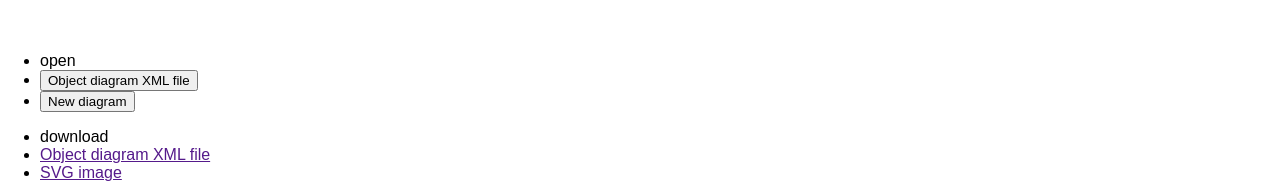
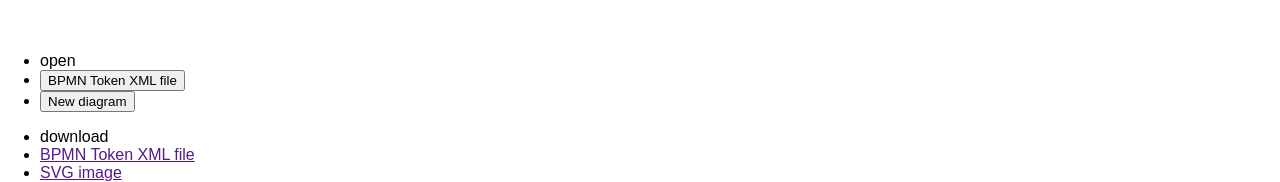
Before and after one commit to timKraeuter/bpmn-token, a website: page starter/app/index.html in a window 1280 px wide. Shown: the part 764-946 px from the top of the page. Drawn offline with Linux system fonts and the light colour scheme.

Commit message:
Rename app

```diff
--- a/starter/app/index.html
+++ b/starter/app/index.html
@@ -94,7 +94,7 @@
             class="pjs-buttons-active"
             title="open XML board"
           >
-            Object diagram XML file
+            BPMN Token XML file
           </button>
         </li>
         <li>
@@ -113,7 +113,7 @@
         <li>download</li>
         <li>
           <a id="js-download-board" href title="download XML board">
-            Object diagram XML file
+            BPMN Token XML file
           </a>
         </li>
         <li>
```
